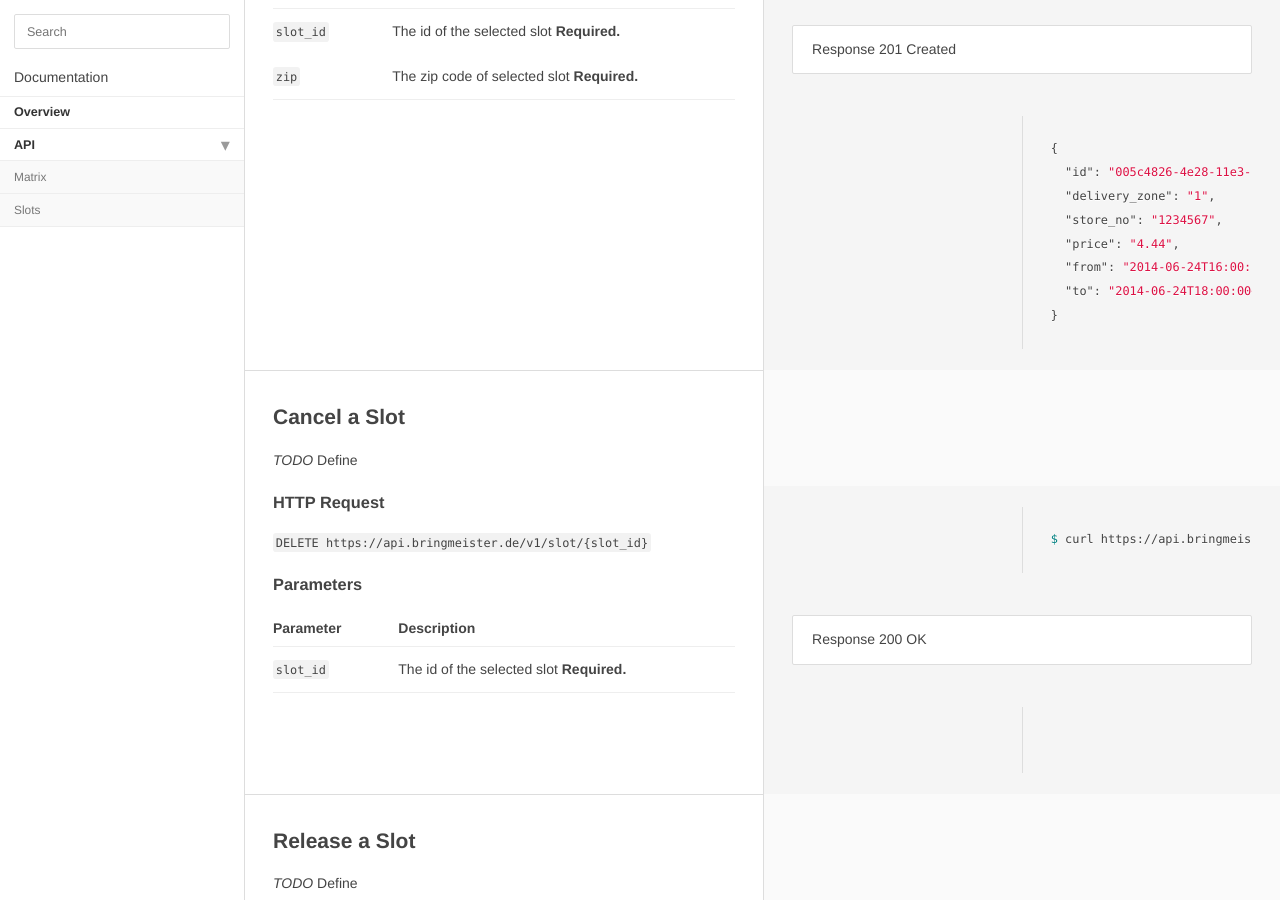
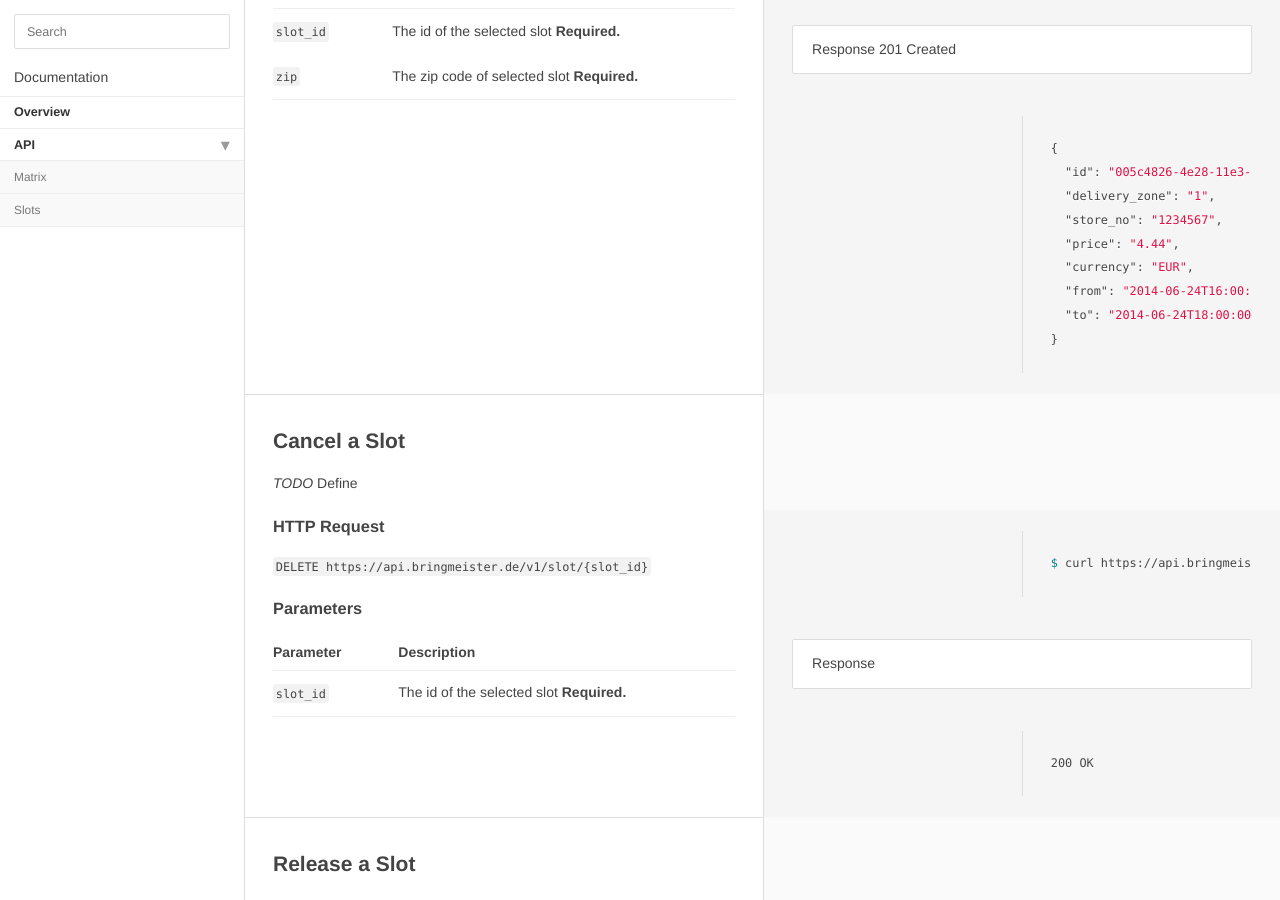
Before and after one commit to bringmeister/bm-doc-api-timecapacity, a Jekyll site: the page built from api/slot.md, in a window 1280 px wide and 900 px high, scrolled down 1092 px. Built offline with Jekyll 4.4.1, drawn with Linux system fonts in a browser that asks for light colours; Markdown is read by kramdown in place of the engine named in the settings.

Commit message:
added currency, updated urls

````diff
--- a/api/slot.md
+++ b/api/slot.md
@@ -63,6 +63,7 @@ $ curl {{ site.bringmeister.api }}/slot \
   "delivery_zone": "1",
   "store_no": "1234567",
   "price": "4.44",
+  "currency": "EUR",
   "from": "{{ site.time | date: '%Y-%m-%d' }}T16:00:00{{ site.time | date: '%z' }}",
   "to": "{{ site.time | date: '%Y-%m-%d' }}T18:00:00{{ site.time | date: '%z' }}"
 }
@@ -88,10 +89,10 @@ _TODO_ Define
 $ curl {{ site.bringmeister.api }}/slot/005c4826-4e28-11e3-a675-d43d7eece53d
 ```
 
-> Response 200 OK
+> Response
 
 ```
-
+200 OK
 ```
 
 ### HTTP Request
````
